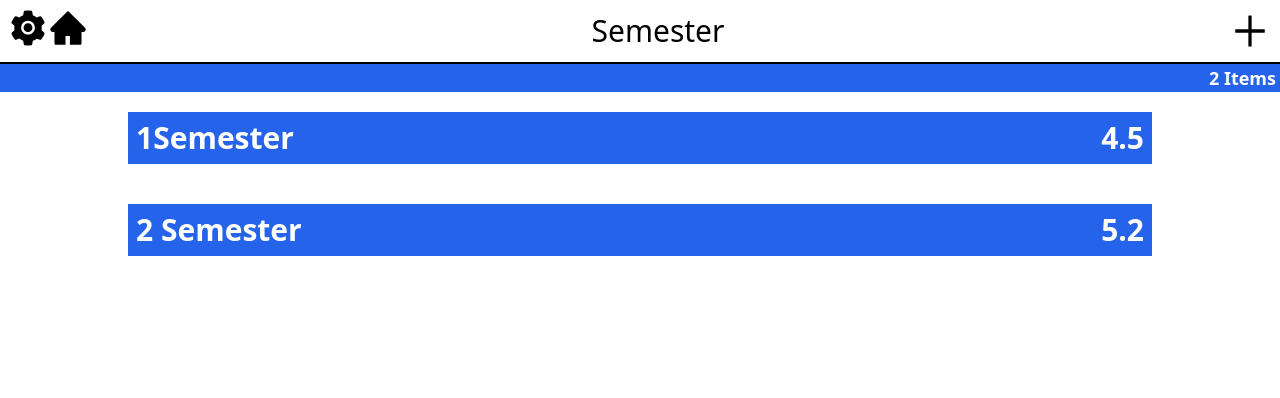
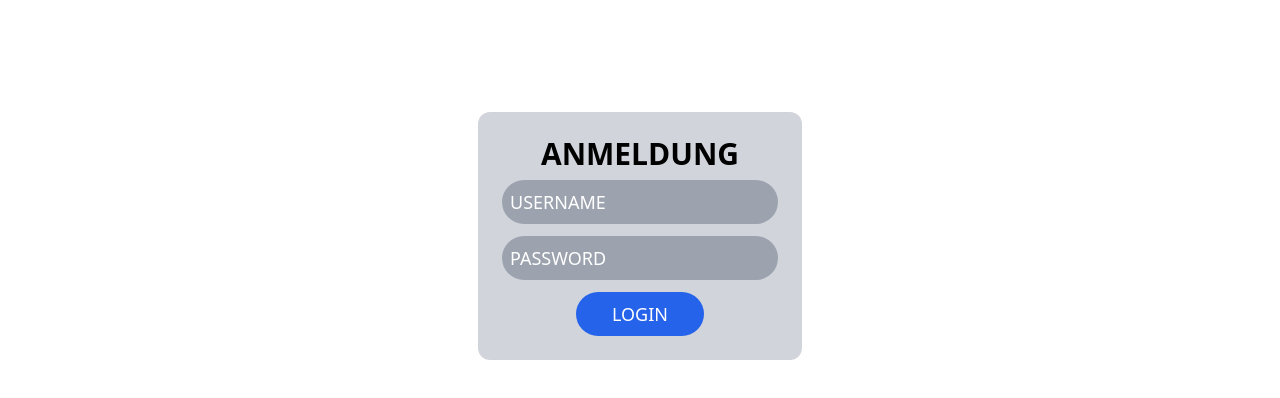
Before and after one commit to Jelenal1/Noten-App, a React (Vite) app: page / in a window 1280 px wide. Shown: the top 398 px of the page. Built offline with nearby package versions, Linux system fonts and the light colour scheme.

Commit message:
finished the first demo...

```diff
--- a/src/App.jsx
+++ b/src/App.jsx
@@ -6,6 +6,7 @@ import {
   useSearchParams,
 } from "react-router-dom";
 import ExamList from "./modules/ExamList";
+import Loggin from "./modules/Login";
 import SemesterList from "./modules/SemesterList";
 import Settings from "./modules/Settings";
 import SubjectList from "./modules/SubjectList";
@@ -33,11 +34,21 @@ function App() {
     },
     { id: 2, titel: "2 Semester", grade: "5.2" },
   ];
+  const [login, setLogin] = useState(false);
 
   return (
     <BrowserRouter>
       <Routes>
-        <Route path="/" element={<SemesterList items={items} />} />
+        <Route
+          path="/"
+          element={
+            login ? (
+              <SemesterList items={items} />
+            ) : (
+              <Loggin setLogin={setLogin} />
+            )
+          }
+        />
         <Route path="/semester" element={<SemesterList items={items} />} />
         <Route path="/subjects" element={<SubjectList items={items} />} />
         <Route path="/exams" element={<ExamList items={items} />} />
--- /dev/null
+++ b/src/modules/Login.jsx
@@ -0,0 +1,37 @@
+function Login({ setLogin }) {
+  return (
+    <>
+      <div className="flex justify-center mt-28">
+        <div className="flex flex-col items-center p-6 bg-gray-300 rounded-xl">
+          <h1 className="text-3xl font-bold">ANMELDUNG</h1>
+          <form
+            className="flex flex-col items-center gap-3 mt-2"
+            onSubmit={(e) => {
+              e.preventDefault();
+              setLogin(true);
+            }}
+          >
+            <input
+              type="text"
+              placeholder="USERNAME"
+              name="username"
+              className="bg-gray-400 placeholder:text-white p-2 rounded-3xl text-white text-lg"
+            />
+            <input
+              type="password"
+              placeholder="PASSWORD"
+              name="password"
+              className="bg-gray-400 placeholder:text-white p-2 rounded-3xl text-white text-lg"
+            />
+            <input
+              type="submit"
+              value="LOGIN"
+              className="bg-blue-600 p-2 rounded-3xl w-32 text-white text-lg"
+            />
+          </form>
+        </div>
+      </div>
+    </>
+  );
+}
+export default Login;
```
